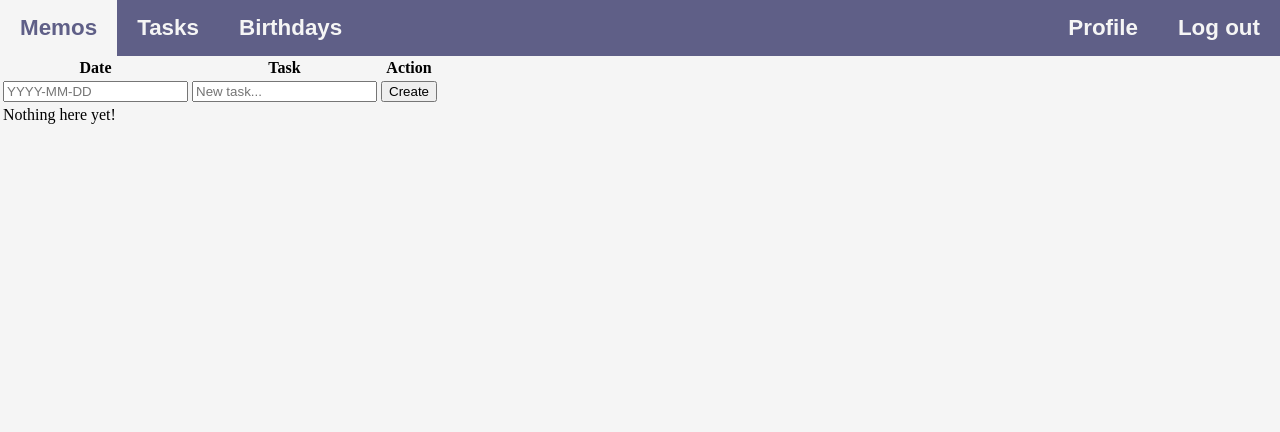
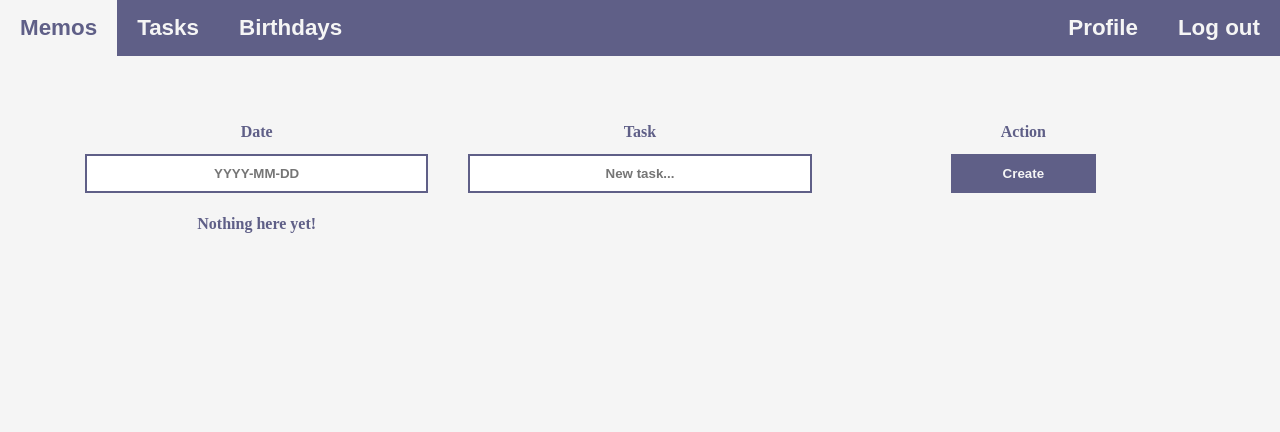
Before and after one commit to Ithalos/cs50, a Flask app: page /tasks in a window 1280 px wide. Shown: the top 432 px of the page. Run offline with Flask 2, Linux system fonts and the light colour scheme; the visitor is signed in with stand-in values (Sample User, id 1); data that the repository does not hold is empty; some libraries are stand-ins or nearby versions.

Commit message:
Add table css

```diff
--- a/final-project/static/styles.css
+++ b/final-project/static/styles.css
@@ -133,16 +133,68 @@ footer p, footer a
 li.message
 {
     background-color: #5F5F87;
-
 }
 
 li.error
 {
     background-color: #AF5F5F;
-
 }
 
 li.nav-left
 {
     float: left;
 }
+
+table.entries
+{
+    margin-top: 4em;
+    margin-left: auto;
+    margin-right: auto;
+    table-layout: fixed;
+    width: 90%;
+}
+
+table.entries th
+{
+    text-align: center;
+    color: #5F5F87;
+    font-weight: bold;
+}
+
+table.entries td
+{
+    text-align: center;
+    box-sizing: border-box;
+    padding: 10px;
+    width: 95%;
+
+    color: #5F5F87;
+    font-weight: bold;
+}
+
+table.entries td input[type=text]
+{
+    text-align: center;
+    border: 2px solid #5F5F87;
+    box-sizing: border-box;
+    padding: 10px;
+    width: 95%;
+
+    background-color: #FFFFFF;
+    color: #5F5F87;
+    font-weight: bold;
+}
+
+table.entries td input[type=submit]
+{
+    border: none;
+    cursor: pointer;
+    padding: 12px;
+    width: 40%;
+
+    background-color: #5F5F87;
+    color: #F5F5F5;
+    font-weight: bold;
+    text-align: center;
+    text-decoration: none;
+}
```
